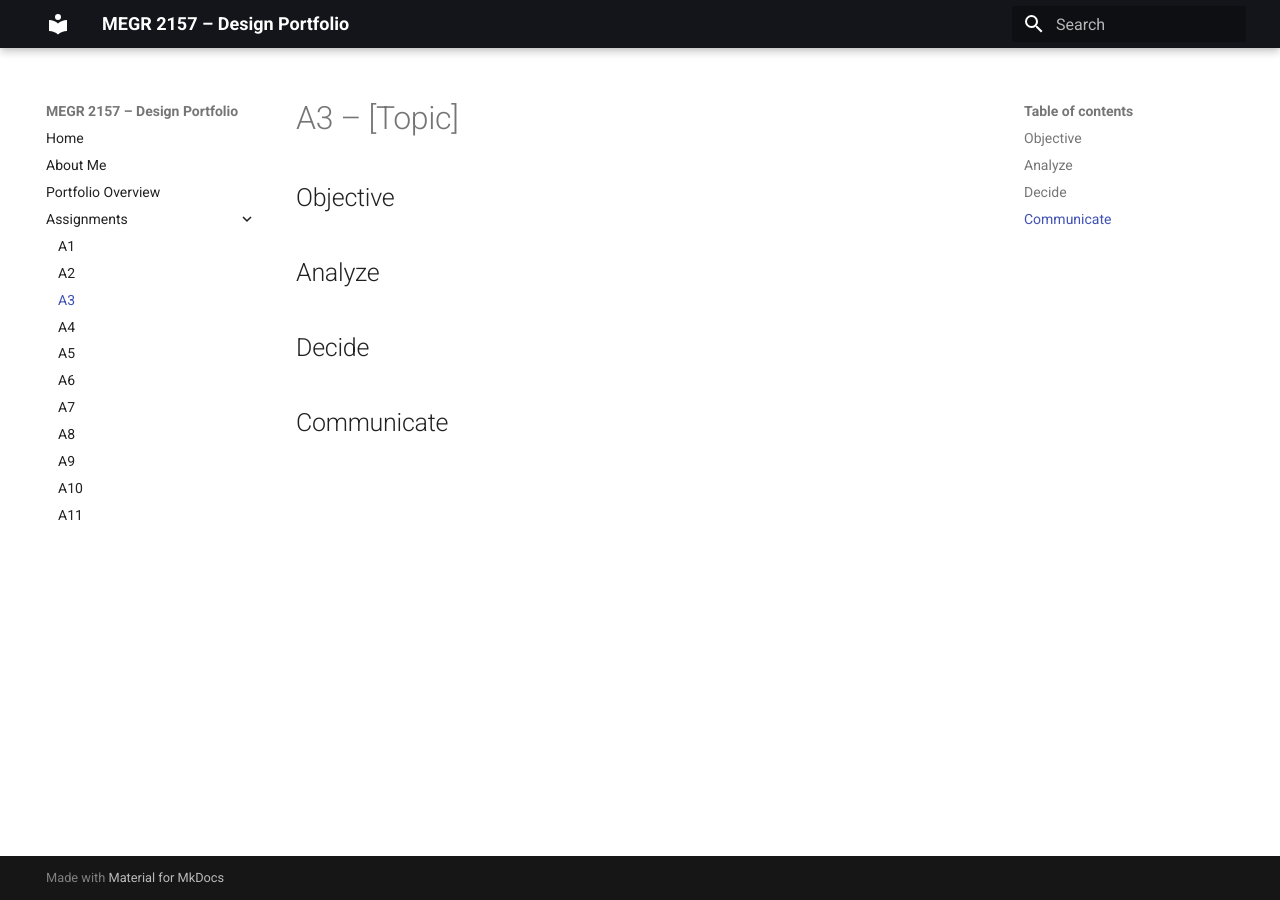
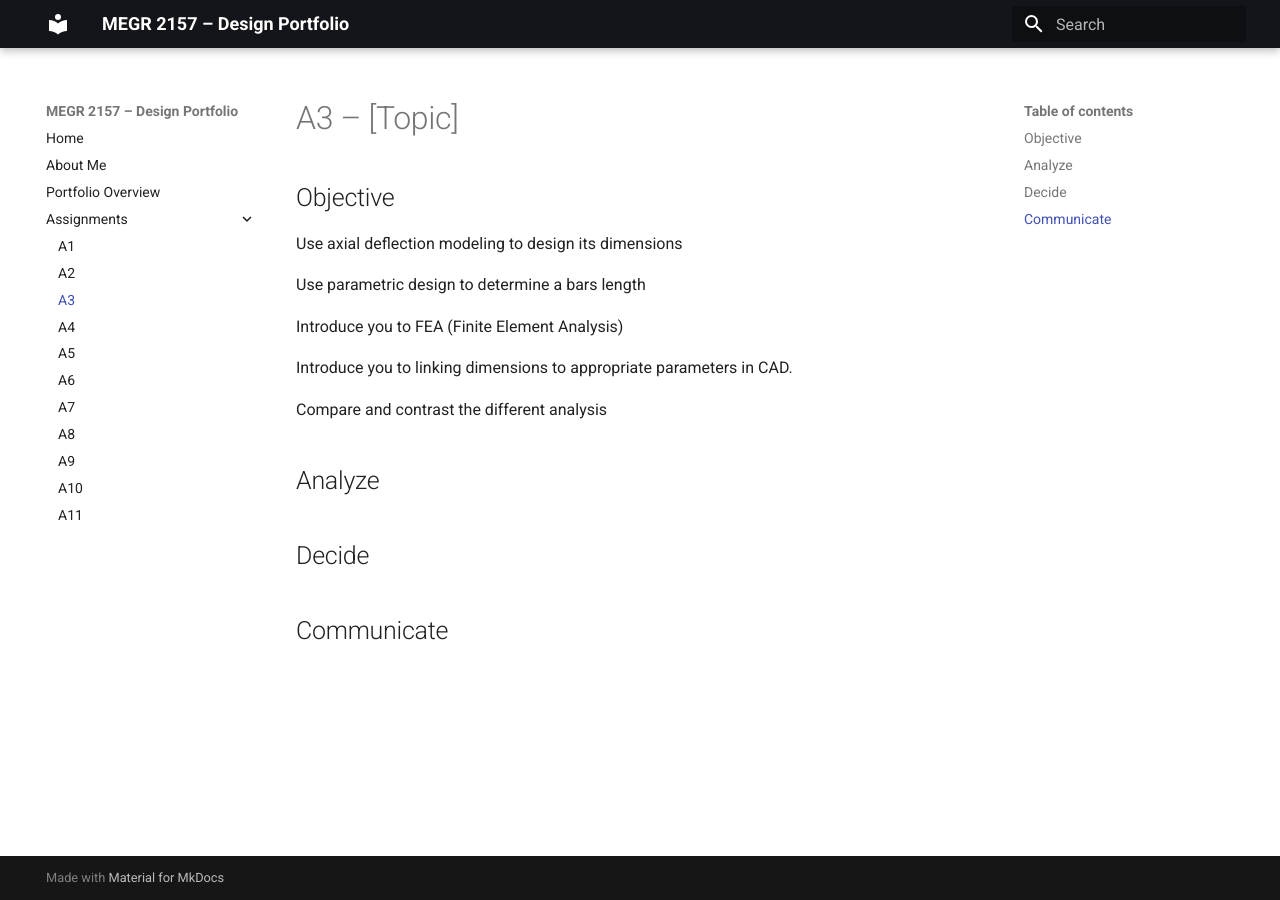
Before and after one commit to nbrehaut/megr2157-portfolio, an MkDocs documentation site: the page built from docs/assignments/A03/index.md, in a window 1280 px wide. Built offline with MkDocs 1.6.1 and Material for MkDocs 9.7.7, drawn with Linux system fonts in a browser that asks for light colours.

Commit message:
Update index.md

```diff
--- a/docs/assignments/A03/index.md
+++ b/docs/assignments/A03/index.md
@@ -1,7 +1,15 @@
 # A3 – [Topic]
 
 ## Objective
+Use axial deflection modeling to design its dimensions
 
+Use parametric design to determine a bars length
+
+Introduce you to FEA (Finite Element Analysis)
+
+Introduce you to linking dimensions to appropriate parameters in CAD.
+
+Compare and contrast the different analysis
 
 ## Analyze
 
```
